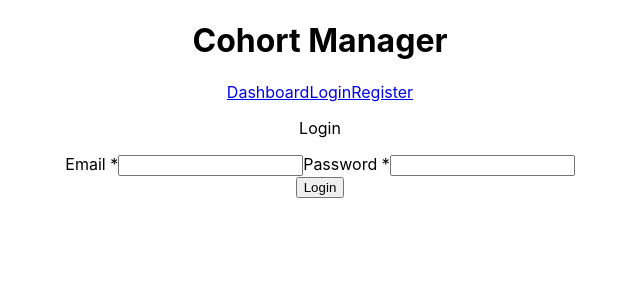
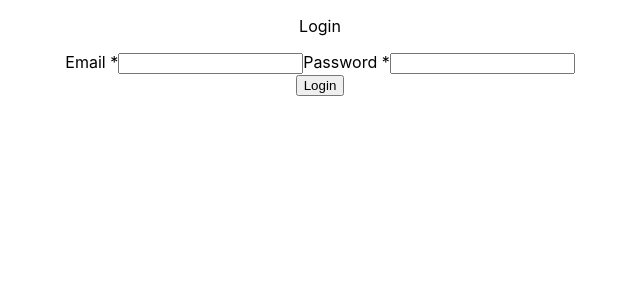
Before and after one commit to zainabch123/team-dev-client-c13, a React (Create React App) app: page /login in a window 1280 px wide. Shown: the top 300 px of the page, without its empty margins (320-960 px from the left). Built offline with nearby package versions, Linux system fonts and the light colour scheme.

Commit message:
add skeleton login & register

```diff
--- a/src/App.js
+++ b/src/App.js
@@ -2,19 +2,13 @@ import './App.css';
 import { Routes, Route } from 'react-router-dom';
 import Dashboard from './pages/dashboard';
 import Login from './pages/login';
-import Header from './components/header';
 import Register from './pages/register';
-import Navigation from './components/navigation';
 import { AuthProvider, ProtectedRoute } from './context/auth';
 
 const App = () => {
     return (
         <div className='App'>
             <AuthProvider>
-                <Header />
-
-                <Navigation/>
-
                 <Routes>
                     <Route path='login' element={<Login/>} />
                     <Route path='register' element={<Register/>} />
--- /dev/null
+++ b/src/components/form/textInput/index.js
@@ -0,0 +1,10 @@
+const TextInput = ({ value, onChange, name, label, type = 'text' }) => {
+    return (
+        <>
+            <label htmlFor={name}>{label}</label>
+            <input type={type} name={name} value={value} onChange={onChange} />
+        </>
+    )
+}
+
+export default TextInput
--- a/src/pages/dashboard/index.js
+++ b/src/pages/dashboard/index.js
@@ -1,3 +1,5 @@
+import Header from "../../components/header";
+import Navigation from "../../components/navigation";
 import useAuth from "../../hooks/useAuth";
 
 const Dashboard = () => {
@@ -5,7 +7,8 @@ const Dashboard = () => {
 
     return (
         <>
-            <p>Hello, {token}!</p>
+            <Header/>
+            <Navigation/>
         </>
     );
 }
--- a/src/pages/login/index.js
+++ b/src/pages/login/index.js
@@ -1,8 +1,16 @@
+import { useState } from "react"
 import Button from "../../components/button"
+import TextInput from "../../components/form/textInput"
 import useAuth from "../../hooks/useAuth"
 
 const Login = () => {
     const { onLogin } = useAuth()
+    const [formData, setFormData] = useState({ email: '', password: '' })
+
+    const onChange = (e) => {
+        const { name, value } = e.target
+        setFormData({...formData, [name]: value})
+    }
 
     return (
         <>
@@ -10,11 +18,9 @@ const Login = () => {
 
             <div>
                 <form>
-                    <label for="email">Email *</label>
-                    <input type="text"></input>
+                    <TextInput value={formData.email} onChange={onChange} name='email' label={'Email *'} />
 
-                    <label for="email">Password *</label>
-                    <input type="text"></input>
+                    <TextInput value={formData.password} onChange={onChange} name='password' label={'Password *'} type={'password'} />
                 </form>
             </div>
 
--- a/src/pages/register/index.js
+++ b/src/pages/register/index.js
@@ -1,15 +1,23 @@
+import { useState } from "react"
+import TextInput from "../../components/form/textInput"
+
 const Register = () => {
+    const [formData, setFormData] = useState({ email: '', password: '' })
+
+    const onChange = (e) => {
+        const { name, value } = e.target
+        setFormData({...formData, [name]: value})
+    }
+
     return (
         <>
             <p>Register</p>
 
             <div>
                 <form>
-                    <label for="email">Email *</label>
-                    <input type="text"></input>
+                    <TextInput value={formData.email} onChange={onChange} name='email' label={'Email *'} />
 
-                    <label for="email">Password *</label>
-                    <input type="text"></input>
+                    <TextInput value={formData.password} onChange={onChange} name='password' label={'Password *'} type={'password'} />
                 </form>
             </div>
         </>
```
